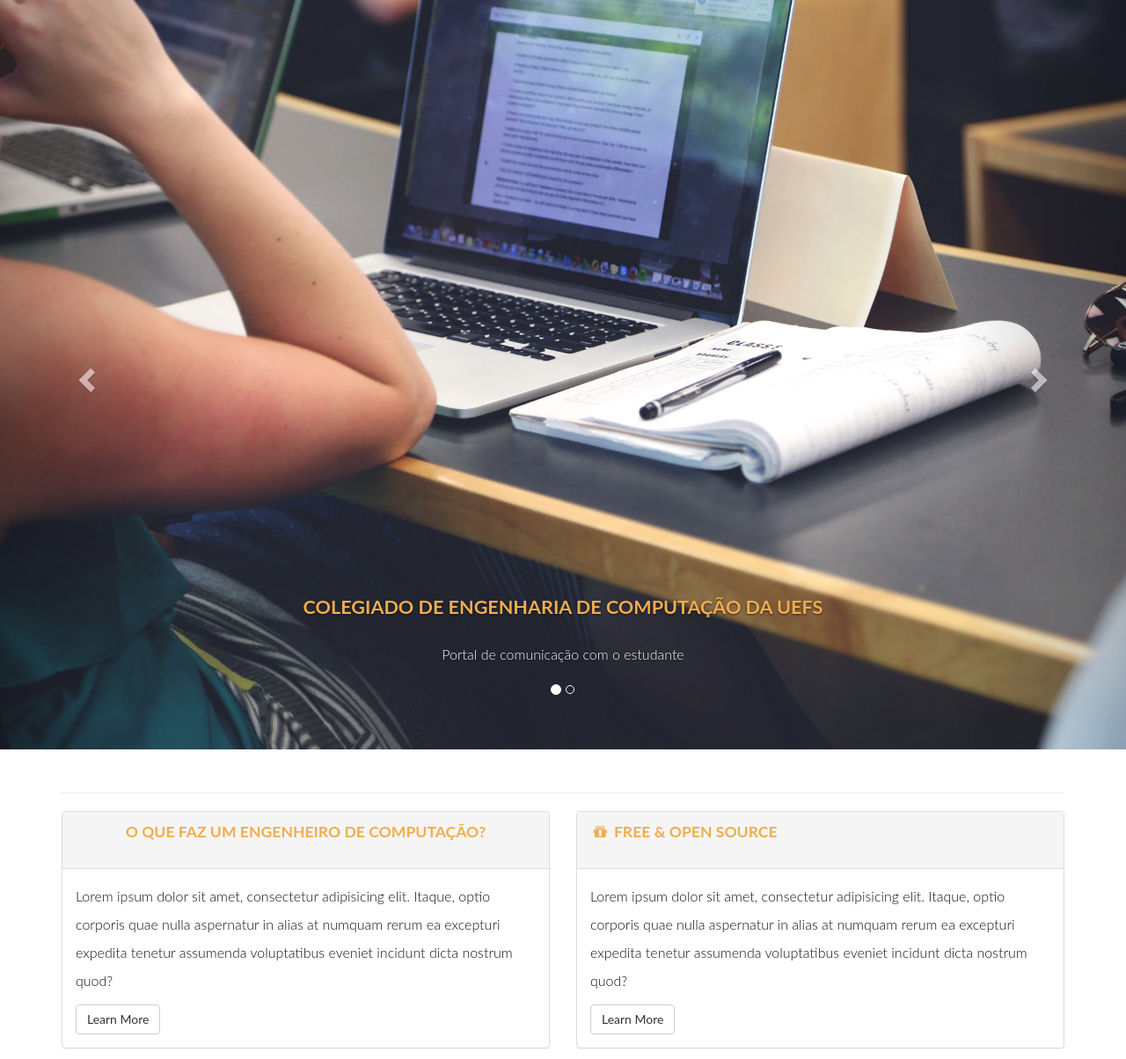
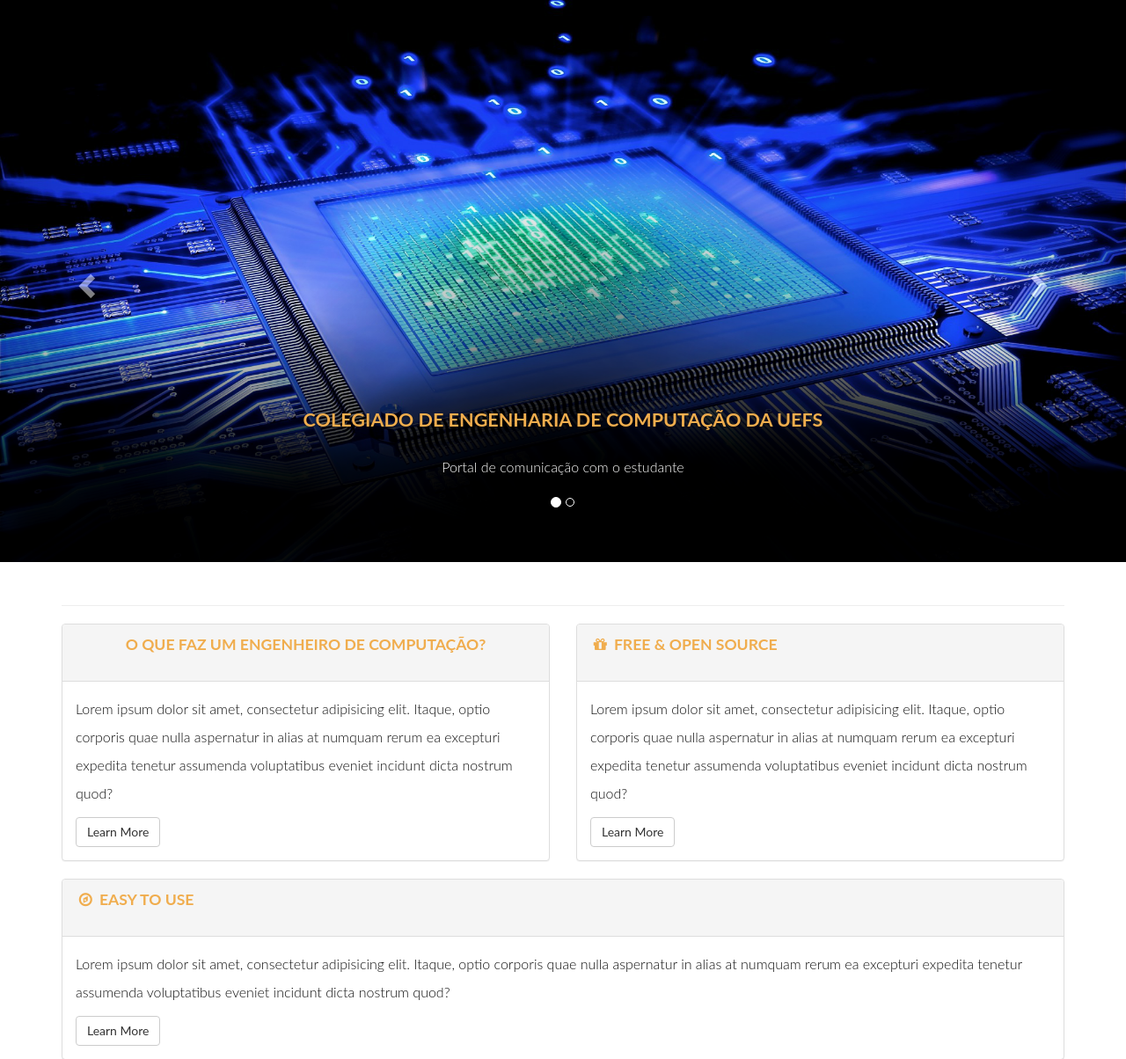
Before and after one commit to EcompJr/CCECOMP, a PHP site: page / in a window 1280 px wide. Shown: the part 51-1255 px from the top of the page at 88% size. Run offline with PHP 8.4, Linux system fonts and the light colour scheme.

Commit message:
Refreshing images in index

```diff
--- a/public_html/index.php
+++ b/public_html/index.php
@@ -47,8 +47,8 @@
 
                  <!-- slides -->
         <div class="carousel-inner">
-                 <div  class="item active">
-                 <img height='1000'width="1500"src="images/theme-image1.jpeg" alt="Imagem tema 1">
+                 <div class="item active">
+                 <img style="height: 640px;" width="100%"src="images/circuits.png" alt="Imagem tema 1">
                  <div class='carousel-caption'>
                  <h3>Colegiado de Engenharia de Computação da UEFS</h3>
                  <p>Portal de comunicação com o estudante</p>
@@ -58,7 +58,7 @@
 
 
                  <div class="item">
-                 <img  src="images/theme-image2.jpg" alt="Imagem tema 2">
+                 <img style="height: 640px;" width="100%" src="images/theme-image1.jpeg" alt="Imagem tema 2">
                  <div class="carousel-caption">
                  <h3 >Fique atento às notícias do colegiado</h3>
                  <p>Acompanhe as novidades de estágio e notícias do curso</p>
--- a/public_html/navBarADM.php
+++ b/public_html/navBarADM.php
@@ -6,7 +6,7 @@
        <nav class="navbar navbar-inverse  navbar-fixed-top" id="sidebar-wrapper" role="navigation">
            <ul class="nav sidebar-nav">
                <li class="sidebar-brand">
-                   <a href="#">
+                   <a href="index.php">
                       <img  alt="logo do colegiado" width="40"  src="images/customLogo1.png" /> CCECOMP ADM
                            <i style="color:#f0ad4e" class="fa fa fa-wrench fa-spin fa-2x" aria-hidden="true"></i>
                    </a>
```
Also changed, not shown: public_html/images/circuits.png (added), public_html/images/theme-image1.jpeg, public_html/images/theme-image2.jpg (deleted).
